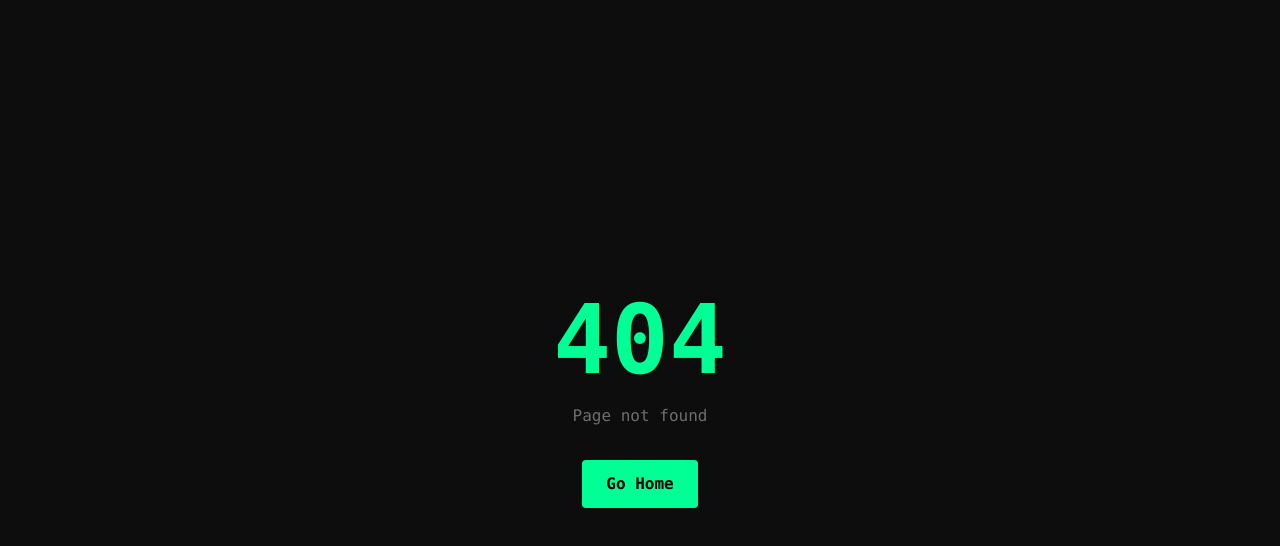
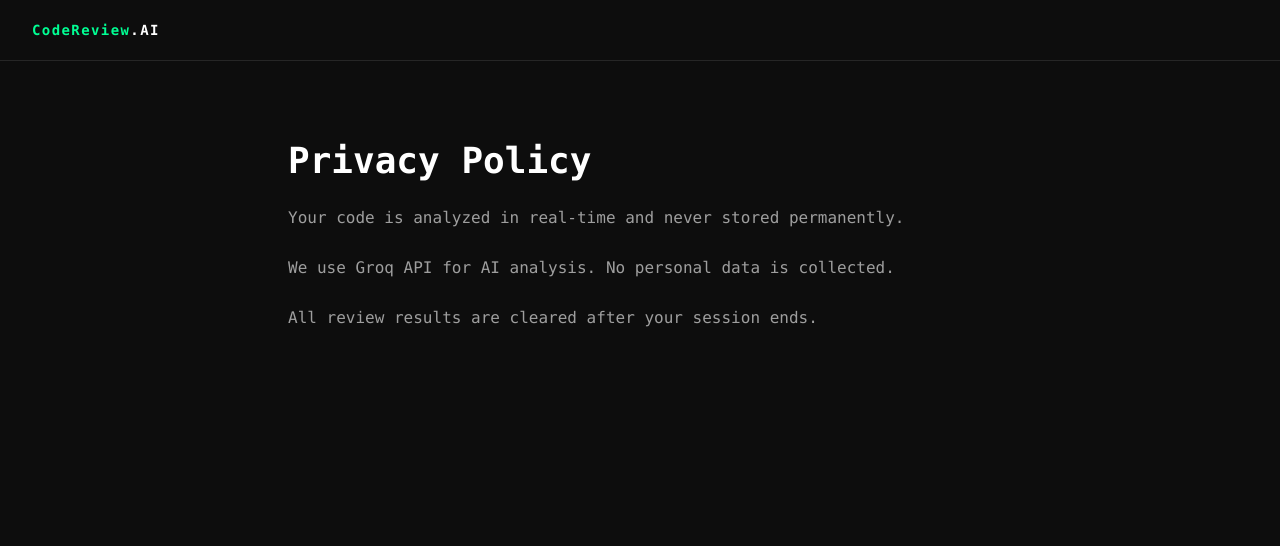
Before and after one commit to Rhimkhan/code-review-agent, a Next.js app in the folder frontend/: page /privacy in a window 1280 px wide. Before the commit this address had no page. Shown: the top 546 px of the page. Built offline with nearby package versions, Linux system fonts and the light colour scheme.

Commit message:
feat: add privacy policy page with dark theme

```diff
--- /dev/null
+++ b/frontend/pages/privacy.tsx
@@ -0,0 +1,22 @@
+import { useRouter } from 'next/router'
+
+export default function Privacy() {
+  const router = useRouter()
+  return (
+    <div className="min-h-screen bg-[#0d0d0d] text-white font-mono">
+      <nav className="flex items-center justify-between px-8 py-5 border-b border-white/10">
+        <button onClick={() => router.push('/')} className="text-sm font-bold tracking-widest text-[#00ff94]">
+          CodeReview<span className="text-white">.AI</span>
+        </button>
+      </nav>
+      <main className="max-w-3xl mx-auto px-8 pt-20">
+        <h1 className="text-4xl font-bold mb-6">Privacy Policy</h1>
+        <div className="space-y-6 text-white/60 leading-relaxed">
+          <p>Your code is analyzed in real-time and never stored permanently.</p>
+          <p>We use Groq API for AI analysis. No personal data is collected.</p>
+          <p>All review results are cleared after your session ends.</p>
+        </div>
+      </main>
+    </div>
+  )
+}
```
